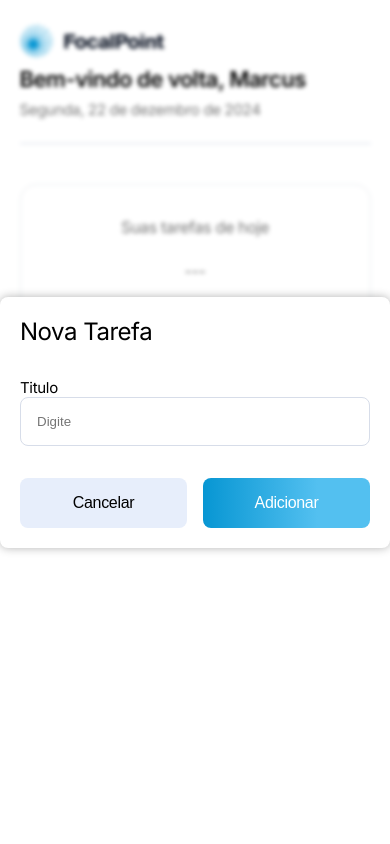
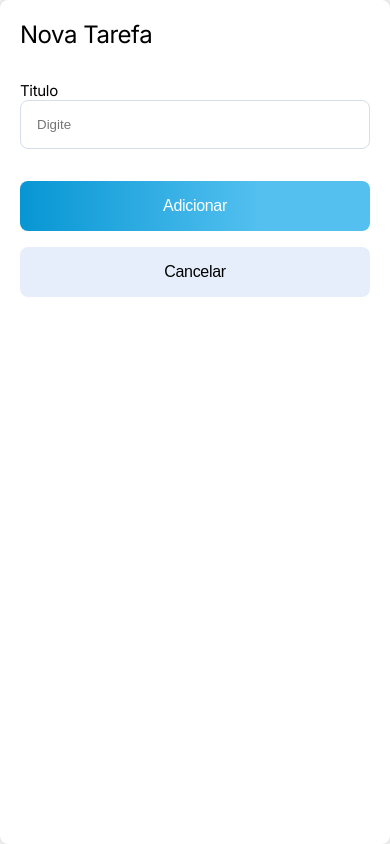
Before and after one commit to Brunowcst/testelegaplan, a Next.js app: page / in a window 390 px wide. Both pictures are taken after a click on the button "Adicionar nova tarefa". Built offline with nearby package versions, Linux system fonts and the light colour scheme.

Commit message:
styles modal

```diff
--- a/components/modal/styles.module.css
+++ b/components/modal/styles.module.css
@@ -137,3 +137,15 @@
     gap: 16px;
     align-self: stretch;
 }
+
+@media (max-width: 500px) {
+    .modalContent {
+        width: 100%;
+        height: 100%;
+        justify-content: flex-start;
+    }
+
+    .buttonContainer {
+        flex-direction: column-reverse;
+    }
+}
```
